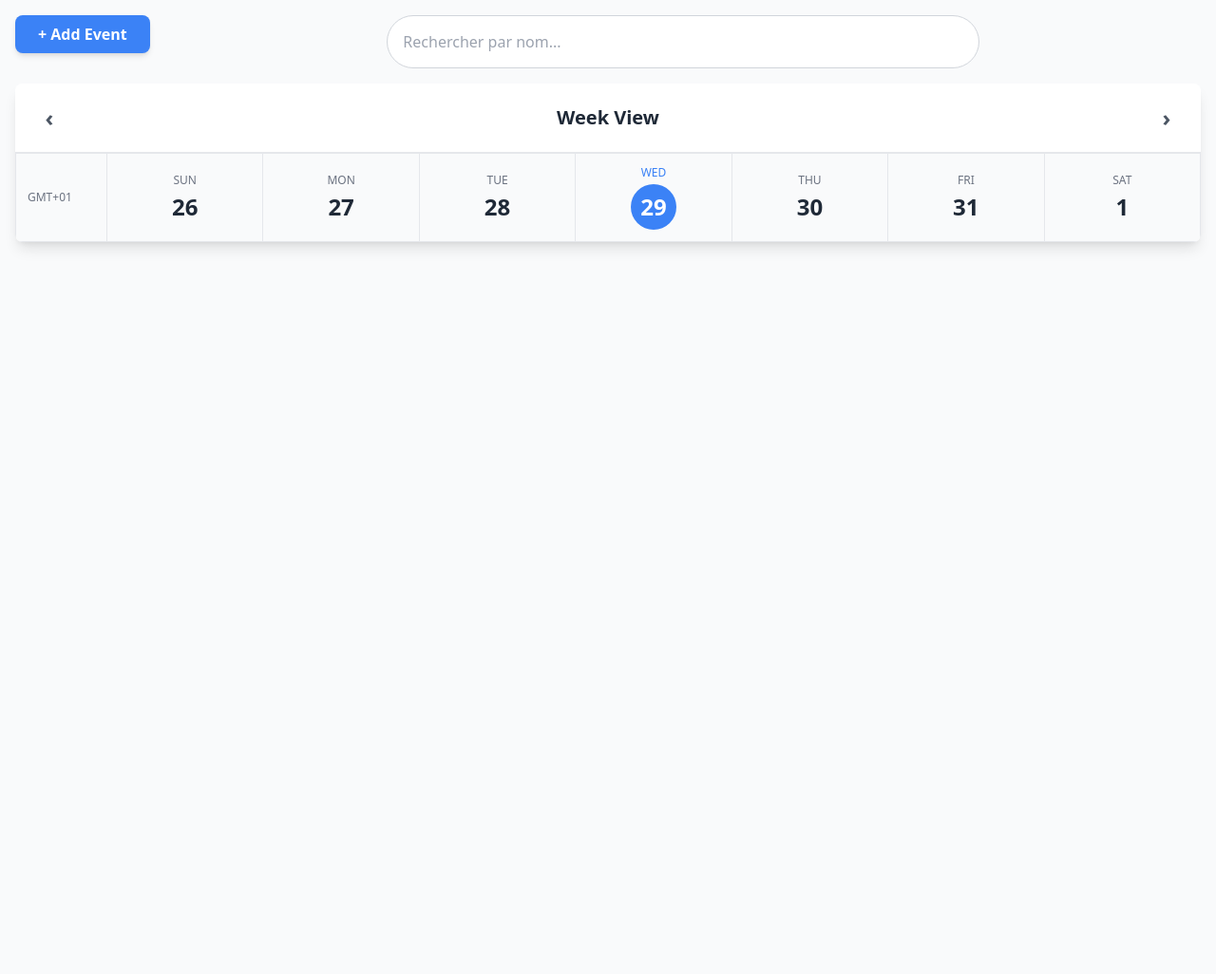
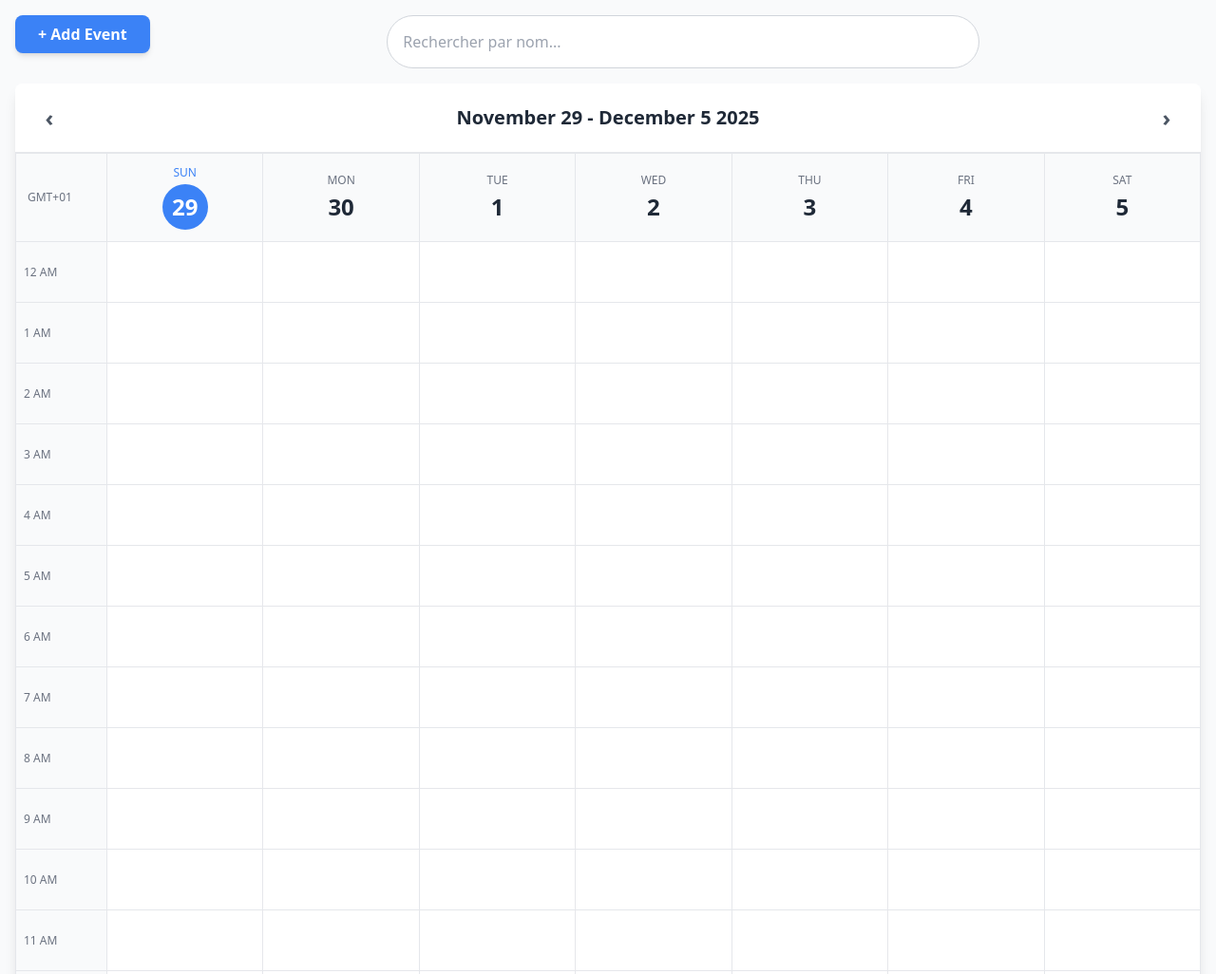
Before and after one commit to chaimaa-elomrani/Gourmet, a website: page index.html in a window 1280 px wide. Shown: the top 1026 px of the page at 95% size. Before the commit the page ends 800 px from the top, so only its background shows below. Drawn offline with nearby package versions, Linux system fonts and the light colour scheme.

Commit message:
added function rendering the hours and the cells of the calendar

```diff
--- a/index.html
+++ b/index.html
@@ -247,4 +247,61 @@
            <div class="text-2xl font-semibold ${isToday ? 'text-white bg-blue-500 rounded-full w-12 h-12 flex items-center justify-center mx-auto mt-1' : 'text-gray-800 mt-1'}">${date.getDate()}</div>
            `
         });
+
+        const endDate = new Date(weekDates[6]);
+        document.getElementById('weekRange').textContent =
+        ` ${monthNames[weekDates[0].getMonth()]} ${weekDates[0].getDate()} - ${monthNames[endDate.getMonth()]} ${endDate.getDate()} ${weekDates[0].getFullYear()}`;
       };
+
+
+      function renderHours(){
+        const calendarBody = document.getElementById('calendarBody');
+        calendarBody.innerHTML = ' ';
+
+        for(let h = 0 ; h<24 ; h++){
+            const row = document.createElement('tr');
+            const hours = document.createElement('td');
+            hours.className = 'border border-gray-200 p-2 text-xs text-gray-500 font-medium bg-gray-50';
+
+            const displayHour = h === 0 ? 12 : h>12 ? h-12 : h;
+            const ampm = h < 12 ? "AM": "PM";
+
+            hours.textContent = `${displayHour} ${ampm}`;
+            row.appendChild(hours);
+
+
+            for(let d =0 ; d<7; d++){
+                const cell = document.createElement('td');
+                cell.className = 'border border-gray-200 h-16 hover:bg-gray-50 transition duration-150';
+                row.appendChild(cell);
+            }
+
+            calendarBody.appendChild(row);
+        }
+      }
+
+
+      document.getElementById("addEventBtn").addEventListener("click", () => {
+        modal.classList.remove("hidden");
+      });
+
+      document.getElementById("cancelBtn").addEventListener("click", () => {
+        modal.classList.add("hidden");
+        document.getElementById("eventForm").reset();
+      });
+
+      modal.addEventListener("click", (e) => {
+        if (e.target.id === "Modal") {
+          modal.classList.add("hidden");
+          document.getElementById("eventForm").reset();
+        }
+      });
+
+
+      renderHours();
+      renderWeekHeader();
+    </script>
+
+
+  </body>
+</html>
```
